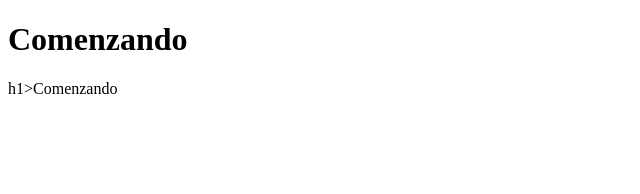
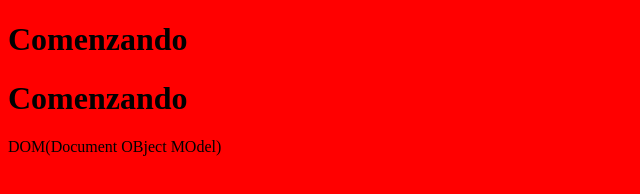
Before and after one commit to chepevic/practicards1, a plain HTML site: page index.html in a window 1280 px wide. Shown: the whole page, without its empty margins (0-640 px from the left). Drawn offline with Linux system fonts and the light colour scheme.

Commit message:
Estructura
Primera clase

```diff
--- a/index.html
+++ b/index.html
@@ -3,9 +3,14 @@
 <head>
 	<meta charset="UTF-8">
 	<title>Práctica RDS!</title>
+	<link rel="stylesheet" href="./src/css/index.css">
+
 </head>
 <body>
 	<h1>Comenzando</h1>
-	h1>Comenzando</h1>
+	<h1>Comenzando</h1>
+
+	DOM(Document OBject MOdel)
+	<script src="./src/js/index.js"></script>
 </body>
 </html>
--- /dev/null
+++ b/src/css/index.css
@@ -0,0 +1,3 @@
+body{
+	background-color:red;
+}
--- /dev/null
+++ b/src/js/index.js
@@ -0,0 +1 @@
+alert('Está Conectado el JS')
```
